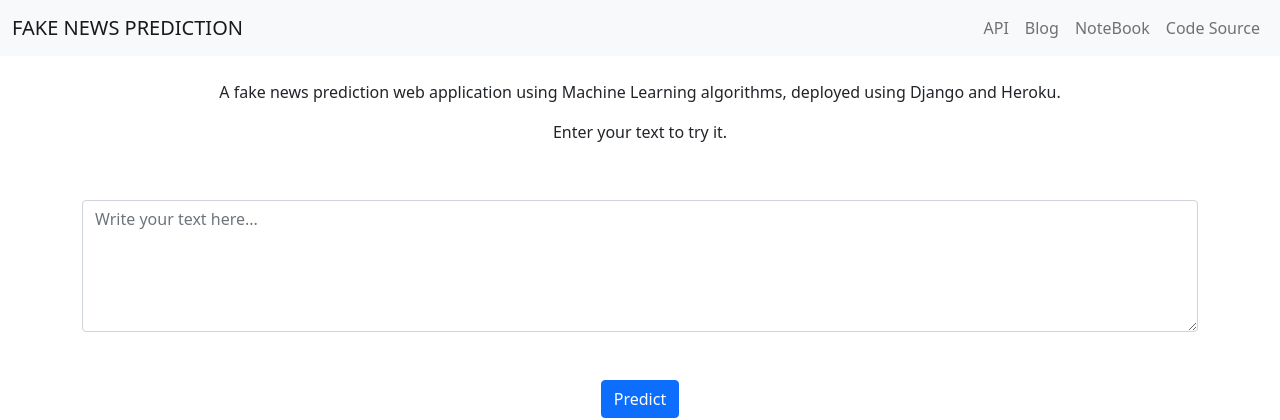
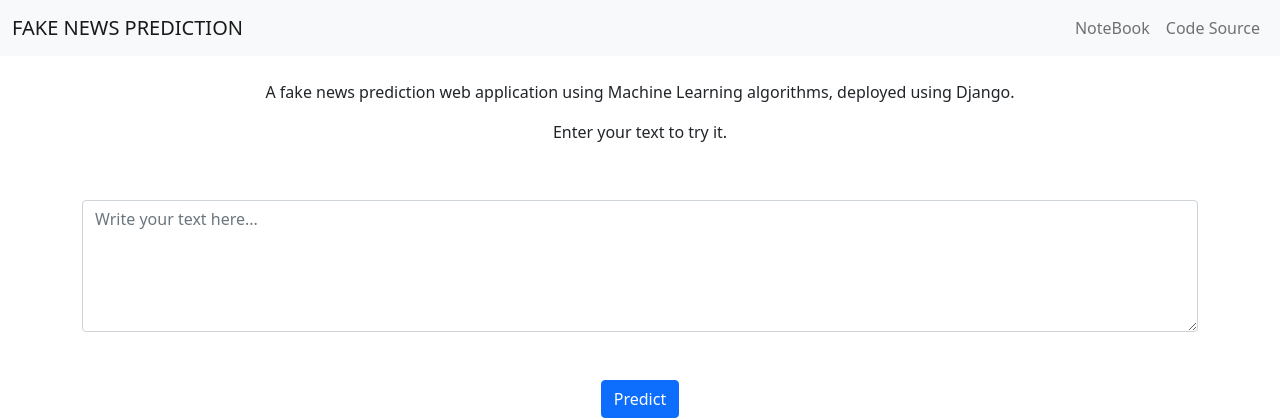
Before and after one commit to pradeepthsjain/Fake-news-Detection, a Flask app: page / in a window 1280 px wide. Shown: the top 420 px of the page. Run offline with Flask 3, Linux system fonts and the light colour scheme; parts of the project's set-up code (start-up, migrations or seed data) failed here and were passed over; some libraries are stand-ins or nearby versions.

Commit message:
Code Updates

```diff
--- a/runtime.txt
+++ /dev/null
@@ -1 +0,0 @@
-python-3.6.14
--- a/templates/index.html
+++ b/templates/index.html
@@ -25,12 +25,8 @@
 			<div class="nav navbar-nav navbar-right" id="navbarNavAltMarkup">
 				<div class="navbar-nav">
 					<a class="nav-link" target="_blank"
-						href="https://rapidapi.com/fangyiyu/api/fake-news-detection1/">API</a>
-					<a class="nav-link" target="_blank"
-						href="https://medium.com/@fangyiyu/how-to-build-a-fake-news-detection-web-app-using-flask-c0cfd1d9c2d4?sk=2a752b0d87c759672664232b33543667/">Blog</a>
-					<a class="nav-link" target="_blank"
-						href="https://github.com/fangyiyu/Fake_News_Detection_Flask/blob/main/Fake_news_detection.ipynb">NoteBook</a>
-					<a class="nav-link" target="_blank" href="https://github.com/fangyiyu/Fake_News_Detection_Flask">Code Source</a>
+						href="">NoteBook</a>
+					<a class="nav-link" target="_blank" href="">Code Source</a>
 				</div>
 			</div>
 		</div>
@@ -38,7 +34,7 @@
 
 
 	<br>
-	<p style=text-align:center>A fake news prediction web application using Machine Learning algorithms, deployed using Django and Heroku. </p>
+	<p style=text-align:center>A fake news prediction web application using Machine Learning algorithms, deployed using Django. </p>
 	<p style=text-align:center>Enter your text to try it.</p>
 	<br>
 	<div class='container'>
```
Also changed, not shown: 4 other files.
